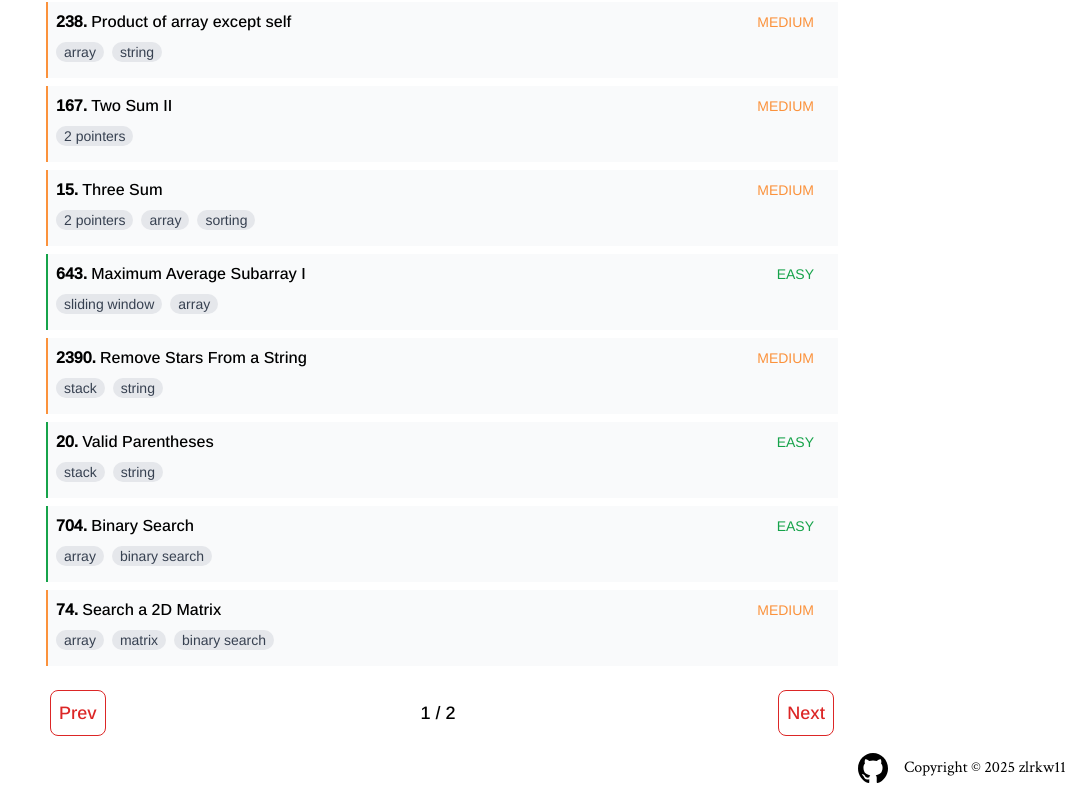
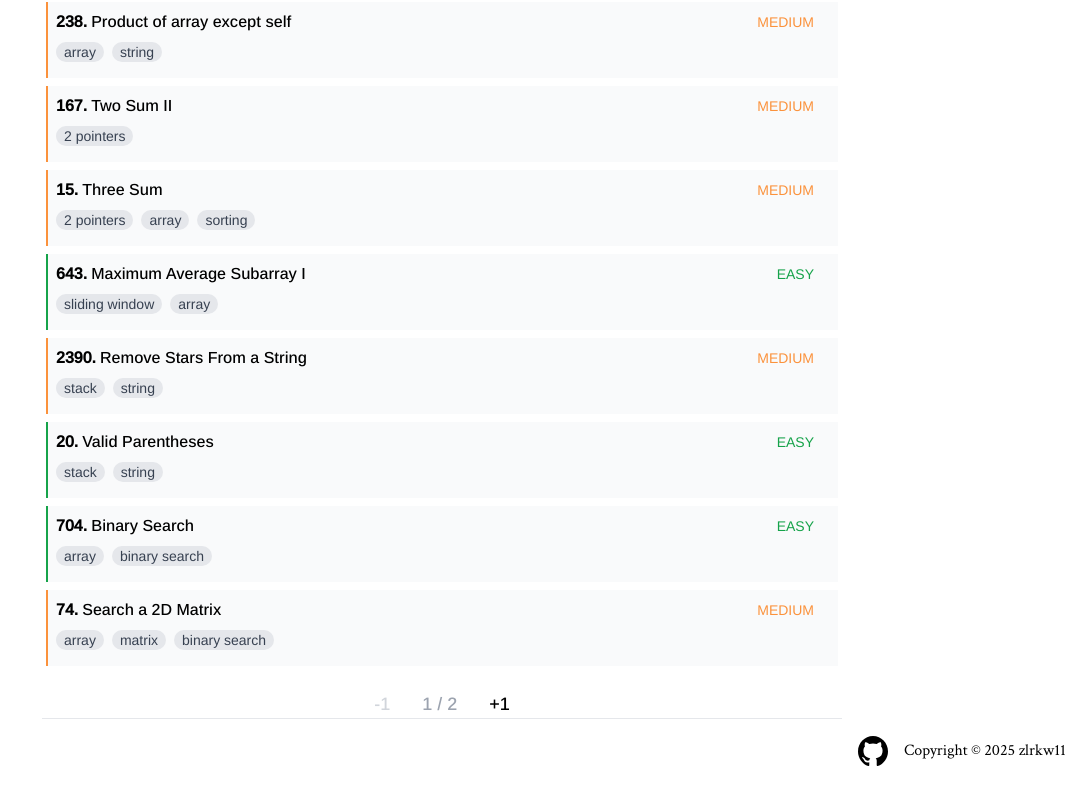
Before and after one commit to zlrkw11/zl-v2, a Next.js app: page /contents/leetcode in a window 1280 px wide. Shown: the part 266-1066 px from the top of the page, without its empty margins (198-1280 px from the left). Built offline with nearby package versions, Linux system fonts and the light colour scheme.

Commit message:
pagination frontend

```diff
--- a/app/contents/leetcode/page.tsx
+++ b/app/contents/leetcode/page.tsx
@@ -89,7 +89,7 @@ const LeetCode = () => {
   };
 
   const Prev = () => {
-    curr > 0 && setCurr(curr - 1);
+    curr >= 2 && setCurr(curr - 1);
   };
 
   return (
@@ -104,21 +104,21 @@ const LeetCode = () => {
       {paginatedProblems.map((problem, i) => (
         <Problem key={problem.id} problem={problem} index={i} />
       ))}
-      <div className="flex items-center md:w-[800px] w-[370px] mt-4 md:text-lg justify-between">
+      <div className="flex items-center md:w-[800px] w-[370px] mt-4 md:text-lg justify-center border-b">
         <button
           onClick={Prev}
-          className="ml-2 border-red-600 rounded-lg border p-2 text-red-600 hover:bg-red-600 hover:text-white"
+          className={`mr-8  ${curr === 1 && `text-gray-300`}`}
         >
-          Prev
+          -1
         </button>
-        <h1>
+        <h1 className=" text-gray-400">
           {curr} / {totalPages}
         </h1>
         <button
           onClick={Next}
-          className="mr-2 ml-2 border-red-600 rounded-lg border p-2 text-red-600"
+          className={`ml-8 ${curr === totalPages && `text-gray-300`}`}
         >
-          Next
+          +1
         </button>
       </div>
     </div>
```
